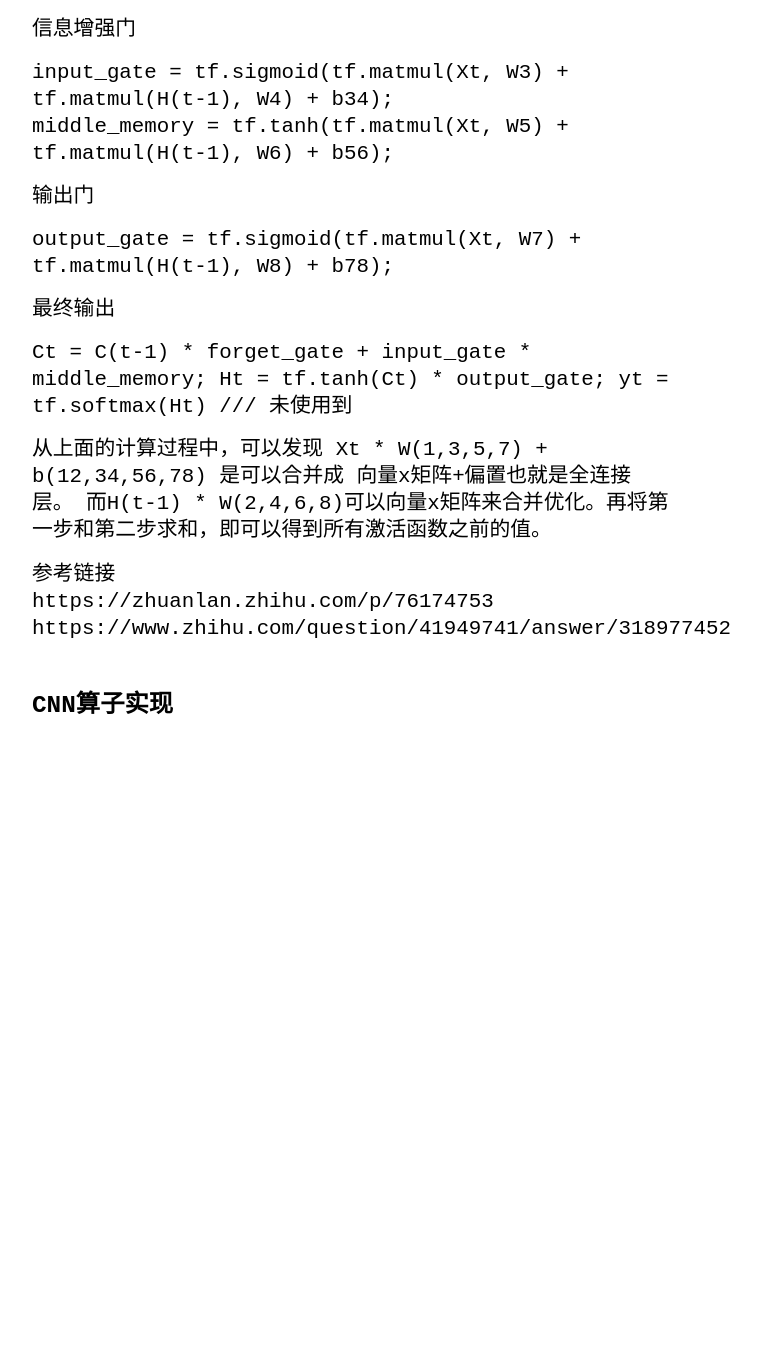
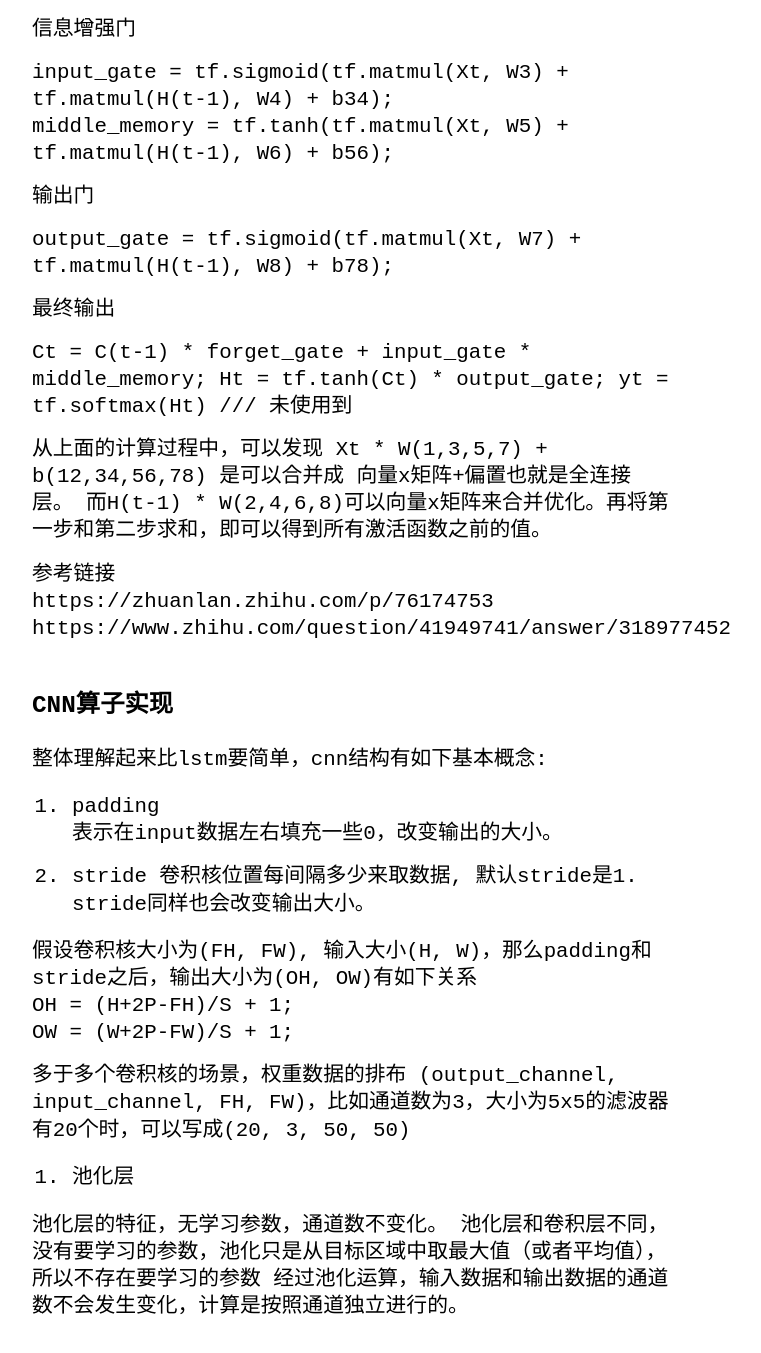
Before and after one commit to iiicp/iiicp.github.io, a Jekyll site: the page built from _posts/2021-01-06-performance-optimazing.md, in a window 1280 px wide and 1400 px high, scrolled down 3080 px. Shown: the top 1353 px of the window, without its empty margins (288-1049 px from the left). Built offline with Jekyll 4.4.1, drawn with Linux system fonts in a browser that asks for light colours; before the commit the page ends 3890 px from its top, so only the background shows below that.

Commit message:
添加关于关于传统算法的总结

```diff
--- a/_posts/2021-01-06-performance-optimazing.md
+++ b/_posts/2021-01-06-performance-optimazing.md
@@ -120,3 +120,23 @@ https://www.zhihu.com/question/41949741/answer/318977452
 
 
 ### CNN算子实现
+
+整体理解起来比lstm要简单，cnn结构有如下基本概念:
+
+1. padding
+表示在input数据左右填充一些0，改变输出的大小。
+
+2. stride
+卷积核位置每间隔多少来取数据, 默认stride是1. stride同样也会改变输出大小。
+
+假设卷积核大小为(FH, FW), 输入大小(H, W)，那么padding和stride之后，输出大小为(OH, OW)有如下关系
+OH = (H+2P-FH)/S + 1;
+OW = (W+2P-FW)/S + 1;
+
+多于多个卷积核的场景，权重数据的排布 (output_channel, input_channel, FH, FW)，比如通道数为3，大小为5x5的滤波器有20个时，可以写成(20, 3, 50, 50)
+
+3. 池化层
+
+池化层的特征，无学习参数，通道数不变化。
+池化层和卷积层不同，没有要学习的参数，池化只是从目标区域中取最大值（或者平均值），所以不存在要学习的参数
+经过池化运算，输入数据和输出数据的通道数不会发生变化，计算是按照通道独立进行的。
```
Also changed, not shown: _posts/2021-01-07-traditional-signal-process.md (added, +40 -0 lines).
